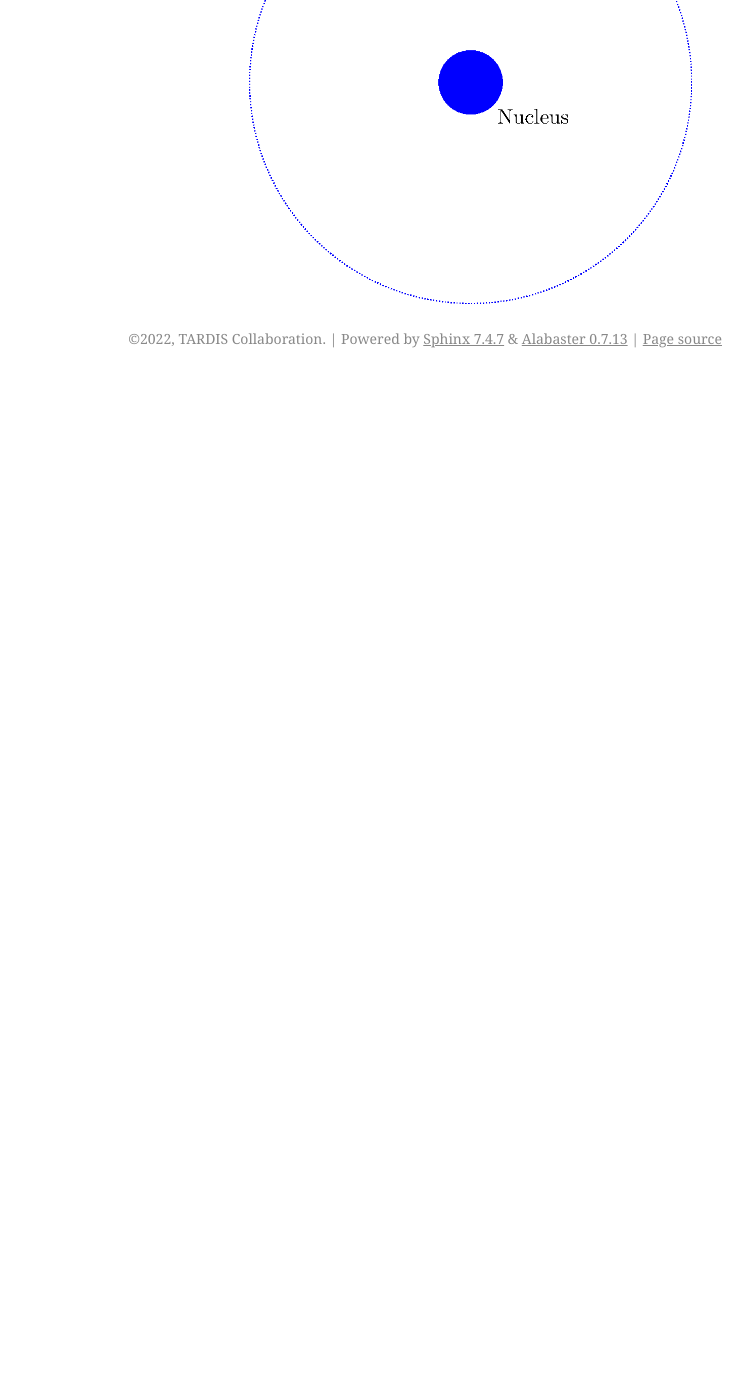
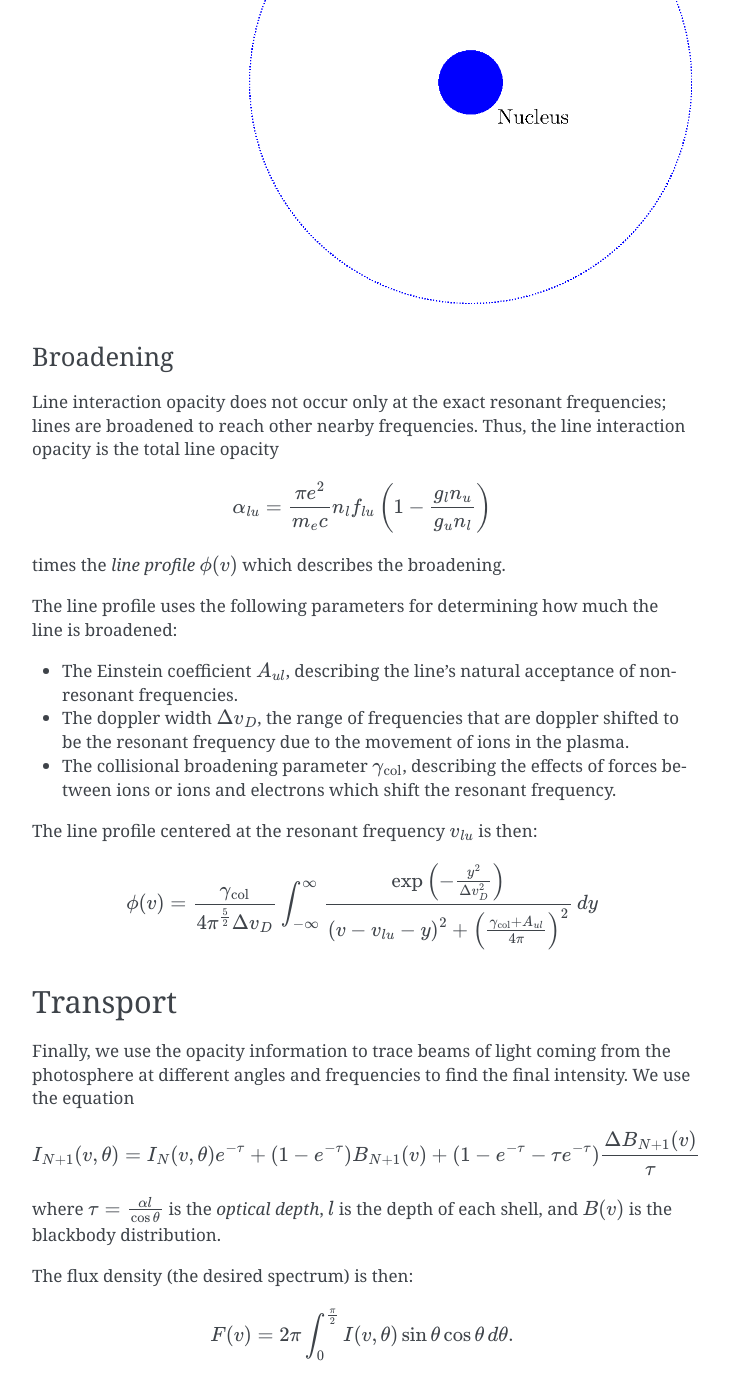
Before and after one commit to tardis-sn/stardis, a Sphinx documentation site: the page built from docs/physics/physics_of_stardis.rst, in a window 1280 px wide and 1400 px high, scrolled down 4660 px. Shown: the whole window, without its empty margins (388-1141 px from the left). Built offline with Sphinx 7.4.7, drawn with Linux system fonts in a browser that asks for light colours; the version number could not be read and is left out; before the commit the page ends 5038 px from its top, so only the background shows below that.

Commit message:
Added broadening and transport

```diff
--- a/docs/physics/physics_of_stardis.rst
+++ b/docs/physics/physics_of_stardis.rst
@@ -82,3 +82,41 @@ Line Interaction
 .. image:: media/line_interaction-1.png
    :width: 100 %
    :alt: Diagram of line interaction
+
+----------
+Broadening
+----------
+
+Line interaction opacity does not occur only at the exact resonant frequencies; lines are broadened to reach other nearby frequencies. Thus, the line interaction opacity is the total line opacity
+
+.. math::
+   \alpha_{lu} = \frac{\pi e^2}{m_e c} n_l f_{lu} \left ( 1 - \frac{g_l n_u}{g_u n_l} \right )
+
+times the *line profile* :math:`\phi(v)` which describes the broadening.
+
+The line profile uses the following parameters for determining how much the line is broadened:
+
+- The Einstein coefficient :math:`A_{ul}`, describing the line’s natural acceptance of non-resonant frequencies.
+- The doppler width :math:`\Delta v_D`, the range of frequencies that are doppler shifted to be the resonant frequency due to the movement of ions in the plasma.
+- The collisional broadening parameter :math:`\gamma_{\text{col}}`, describing the effects of forces between ions or ions and electrons which shift the resonant frequency.
+
+The line profile centered at the resonant frequency :math:`v_{lu}` is then:
+
+.. math::
+   \phi(v) = \frac{\gamma_{\text{col}}}{4 \pi^{\frac{5}{2}} \Delta v_D} \int_{-\infty}^{\infty} \frac{\exp \left ( -\frac{y^2}{\Delta v_D^2} \right )}{\left (v - v_{lu} - y \right )^2 + \left ( \frac{\gamma_{\text{col}} + A_{ul}}{4 \pi} \right )^2} \, d y
+
+=========
+Transport
+=========
+
+Finally, we use the opacity information to trace beams of light coming from the photosphere at different angles and frequencies to find the final intensity. We use the equation
+
+.. math::
+   I_{N + 1}(v, \theta) = I_N(v, \theta) e^{-\tau} + (1 - e^{- \tau}) B_{N + 1} (v) + (1 - e^{-\tau} - \tau e^{-\tau}) \frac{\Delta B_{N + 1}(v)}{\tau}
+
+where :math:`\tau = \frac{\alpha l}{\cos \theta}` is the *optical depth*, :math:`l` is the depth of each shell, and :math:`B(v)` is the blackbody distribution.
+
+The flux density (the desired spectrum) is then:
+
+.. math::
+   F(v) = 2 \pi \int_0^{\frac{\pi}{2}} I(v, \theta) \sin \theta \cos \theta \, d \theta.
```
